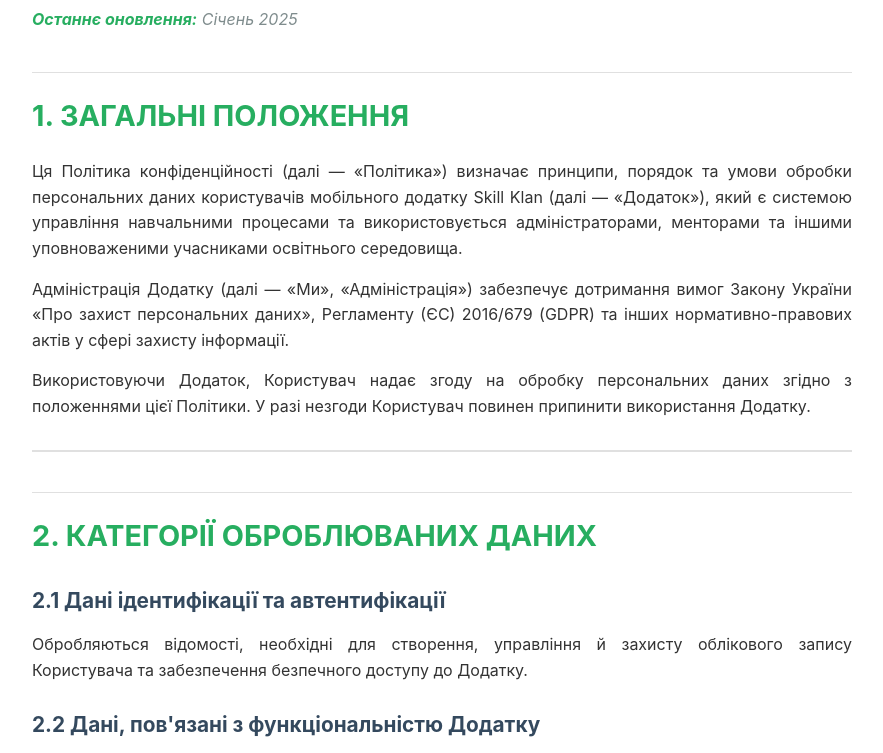
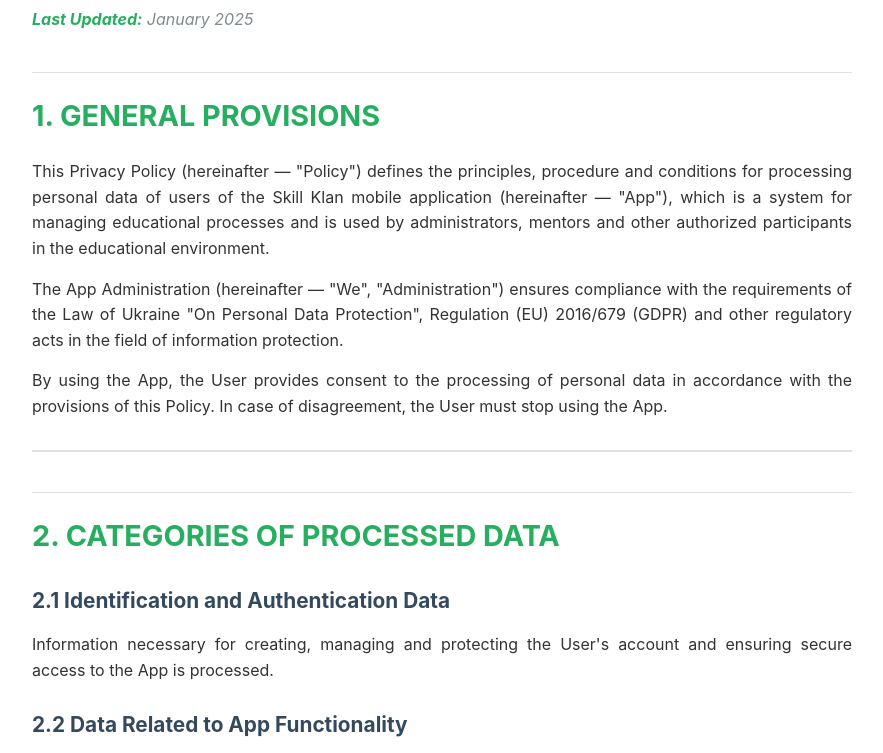
Before and after one commit to Skill-Klan/skillklan-privacy, a plain HTML site: page index.html in a window 1280 px wide. Shown: the part 191-944 px from the top of the page, without its empty margins (198-1081 px from the left). Drawn offline with Linux system fonts and the light colour scheme.

Commit message:
Update index.html

```diff
--- a/index.html
+++ b/index.html
@@ -504,7 +504,7 @@
         }
 
         // Show Ukrainian by default
-        showUkrainian();
+        showEnglish();
     </script>
 </body>
 </html>
```
